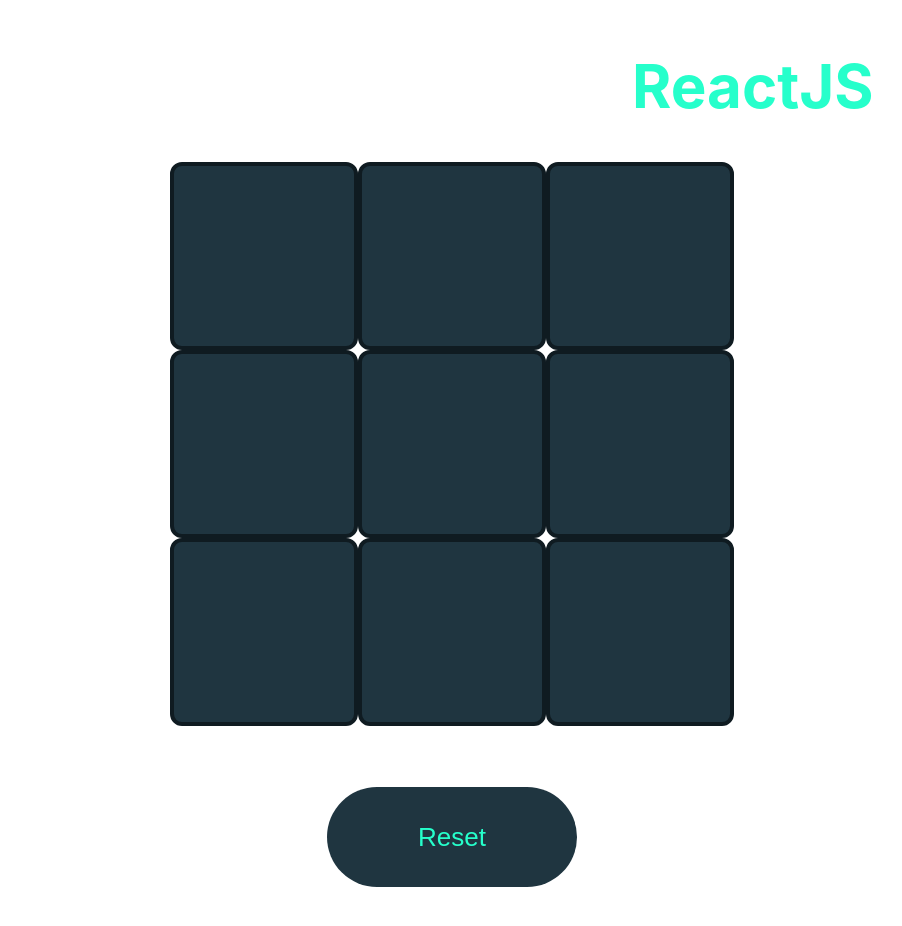
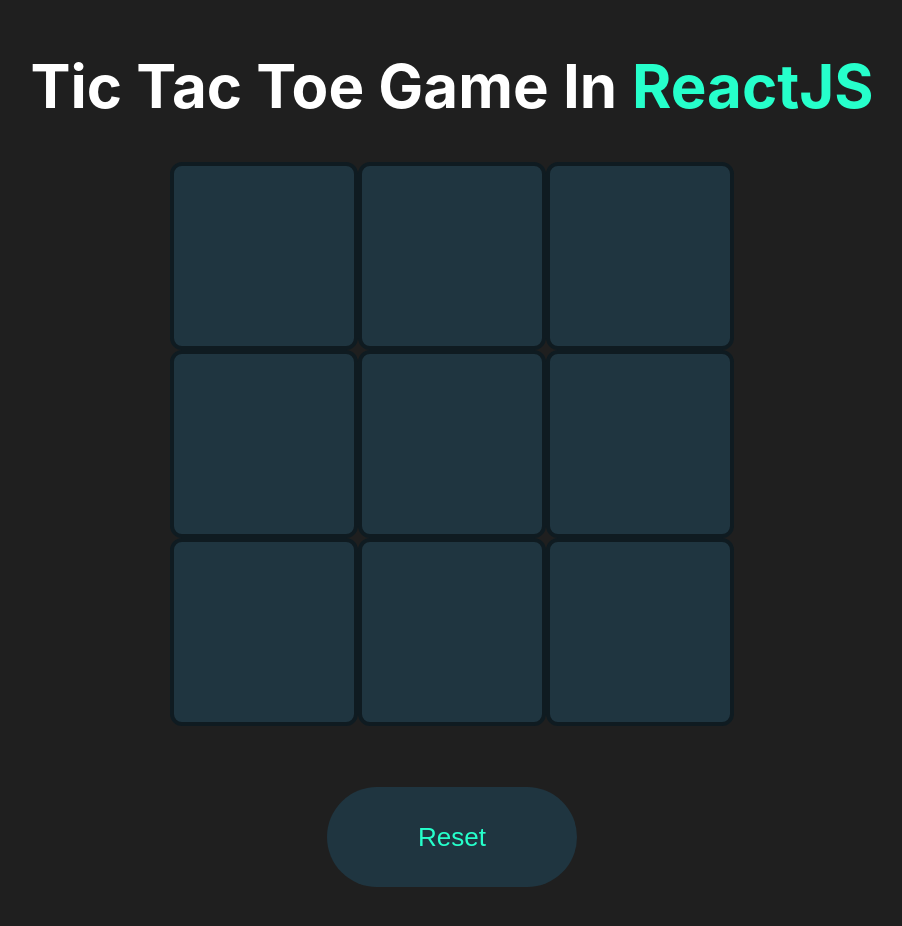
Before and after one commit to Yuna1024/Bai_Tap, a React (Create React App) app: page / in a window 1280 px wide. Shown: the top 926 px of the page, without its empty margins (188-1090 px from the left). Built offline with nearby package versions, Linux system fonts and the light colour scheme.

Commit message:
update 9

```diff
--- a/src/index.css
+++ b/src/index.css
@@ -1,11 +1,11 @@
 body {
-  margin: 100;
+  margin: 0;
   font-family: -apple-system, BlinkMacSystemFont, 'Segoe UI', 'Roboto', 'Oxygen',
     'Ubuntu', 'Cantarell', 'Fira Sans', 'Droid Sans', 'Helvetica Neue',
     sans-serif;
   -webkit-font-smoothing: antialiased;
   -moz-osx-font-smoothing: grayscale;
-  background: #fff;
+  background: #1f1f1f;
 }
 
 code {
```
